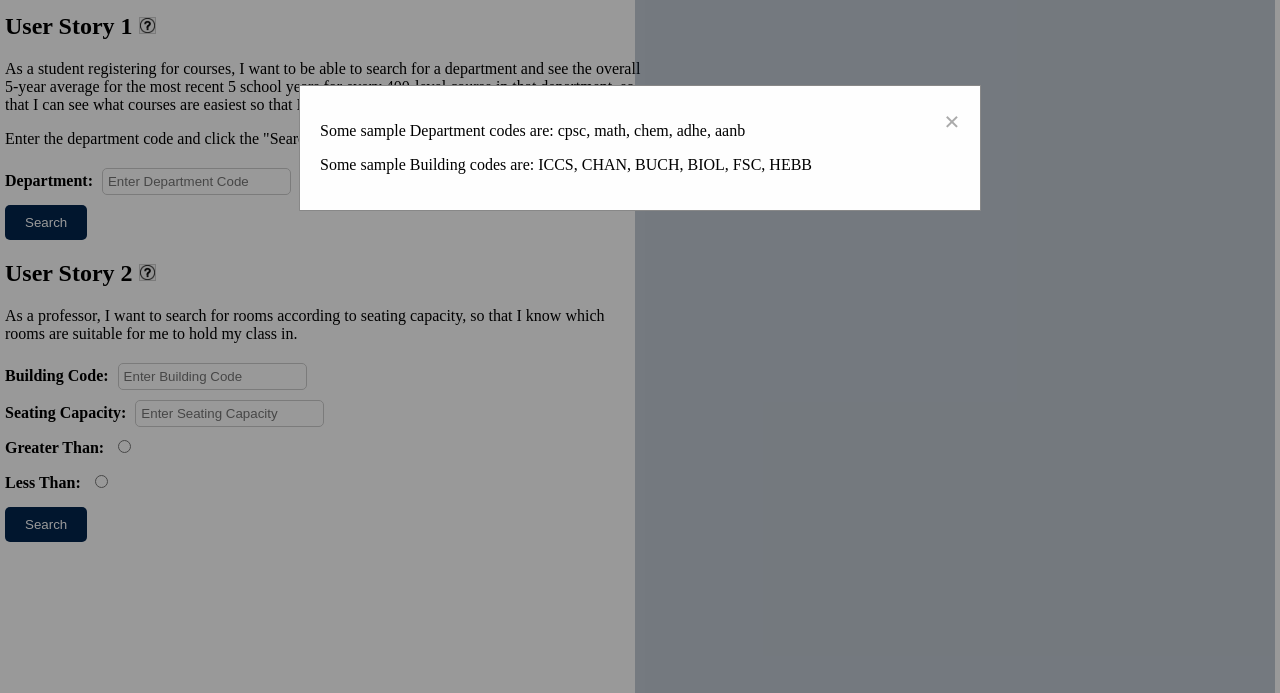
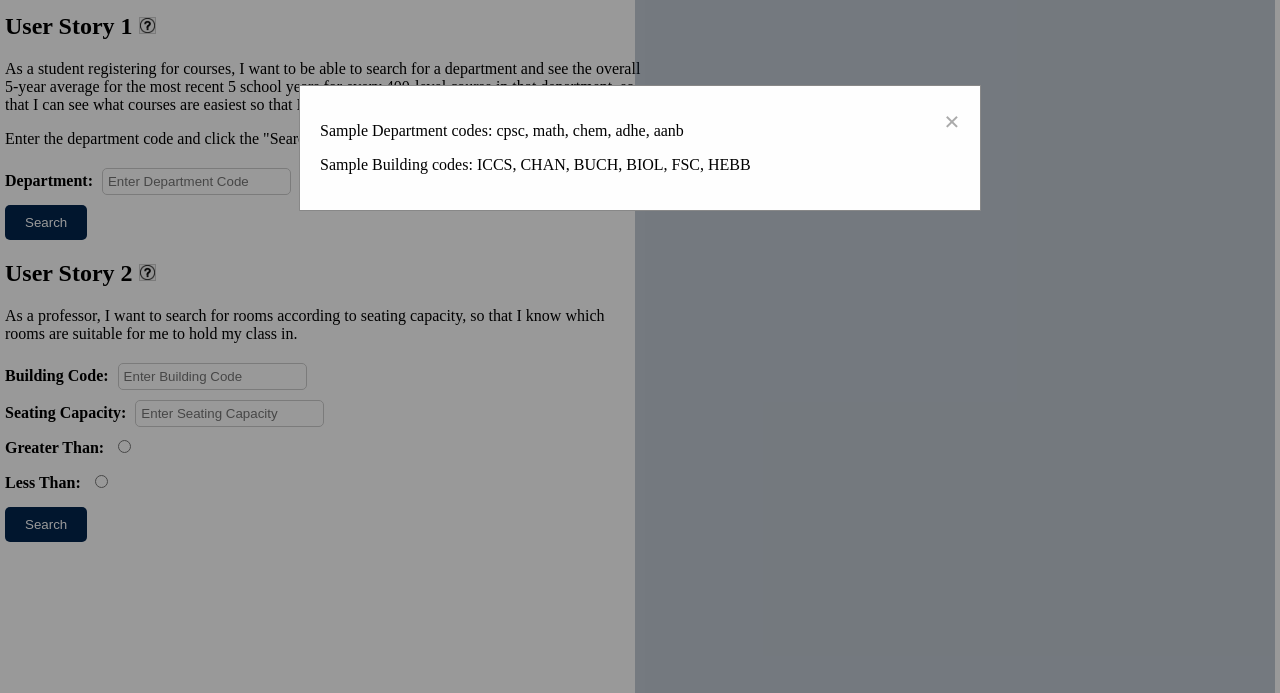
Before and after one commit to betternick/UBCData, a website: page frontend/public/index.html in a window 1280 px wide. Both pictures are taken after a click on the link 152 px from the left and 132 px from the top of the page. Shown: the part 107-800 px from the top of the page. Drawn offline with Linux system fonts and the light colour scheme.

Commit message:
- It's all done

```diff
--- a/frontend/public/index.html
+++ b/frontend/public/index.html
@@ -81,8 +81,8 @@
 <div id="myModal" class="modal">
 	<div class="modal-content">
 		<span class="close">&times;</span>
-		<p>Some sample Department codes are: cpsc, math, chem, adhe, aanb</p>
-		<p>Some sample Building codes are: ICCS, CHAN, BUCH, BIOL, FSC, HEBB</p>
+		<p>Sample Department codes: cpsc, math, chem, adhe, aanb</p>
+		<p>Sample Building codes: ICCS, CHAN, BUCH, BIOL, FSC, HEBB</p>
 	</div>
 </div>
 
```
